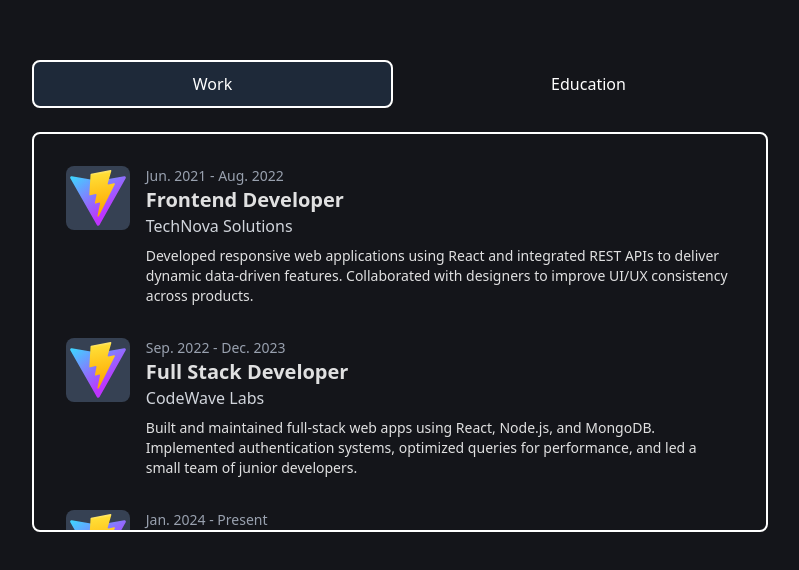
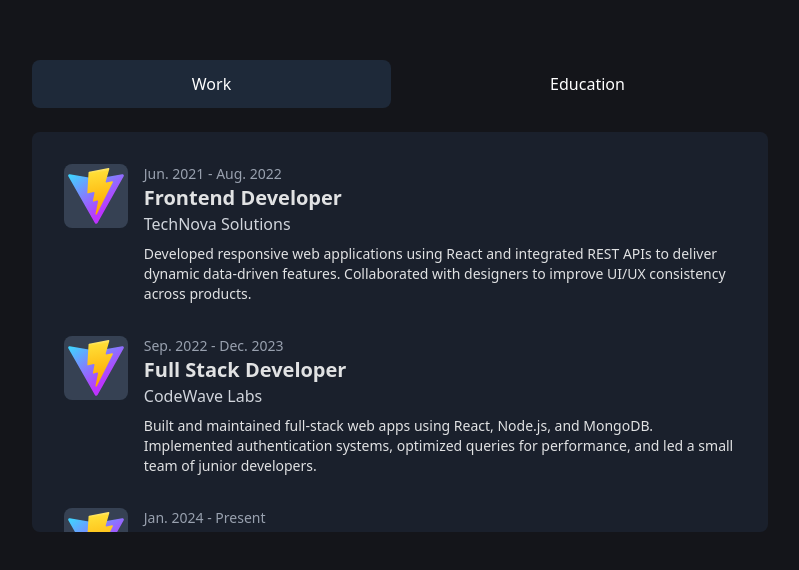
Before and after one commit to shauniscoding/shaun-thomas-portfolio, a React (Vite) app: page / in a window 1280 px wide. Shown: the part 638-1208 px from the top of the page, without its empty margins (240-1039 px from the left). Built offline with nearby package versions, Linux system fonts and the light colour scheme; no server answers.

Commit message:
updated skills section

```diff
--- a/src/Experience.jsx
+++ b/src/Experience.jsx
@@ -15,7 +15,7 @@ const Experience = ({ workData, educationData }) => {
           }}
           className={`cursor-pointer flex-1 text-white py-2 rounded-lg transition ${
             selected === "work"
-              ? "border-2 border-white bg-gray-800"
+              ? "bg-gray-800"
               : "border border-transparent hover:bg-gray-700"
           }`}
         >
@@ -28,7 +28,7 @@ const Experience = ({ workData, educationData }) => {
           }}
           className={`cursor-pointer flex-1 text-white py-2 rounded-lg transition ${
             selected === "education"
-              ? "border-2 border-white bg-gray-800"
+              ? "bg-gray-800"
               : "border border-transparent hover:bg-gray-700"
           }`}
         >
@@ -37,7 +37,7 @@ const Experience = ({ workData, educationData }) => {
       </div>
 
       {/* Text Container */}
-      <div className="relative w-full h-[400px] border-2 border-white flex flex-col items-center justify-start rounded-lg p-4 overflow-y-auto">
+      <div className="relative w-full h-[400px] flex flex-col items-center justify-start rounded-lg p-4 overflow-y-auto bg-gray-800/60">
         {selectedData.map((experience, index) => (
           <div
             key={index}
```
